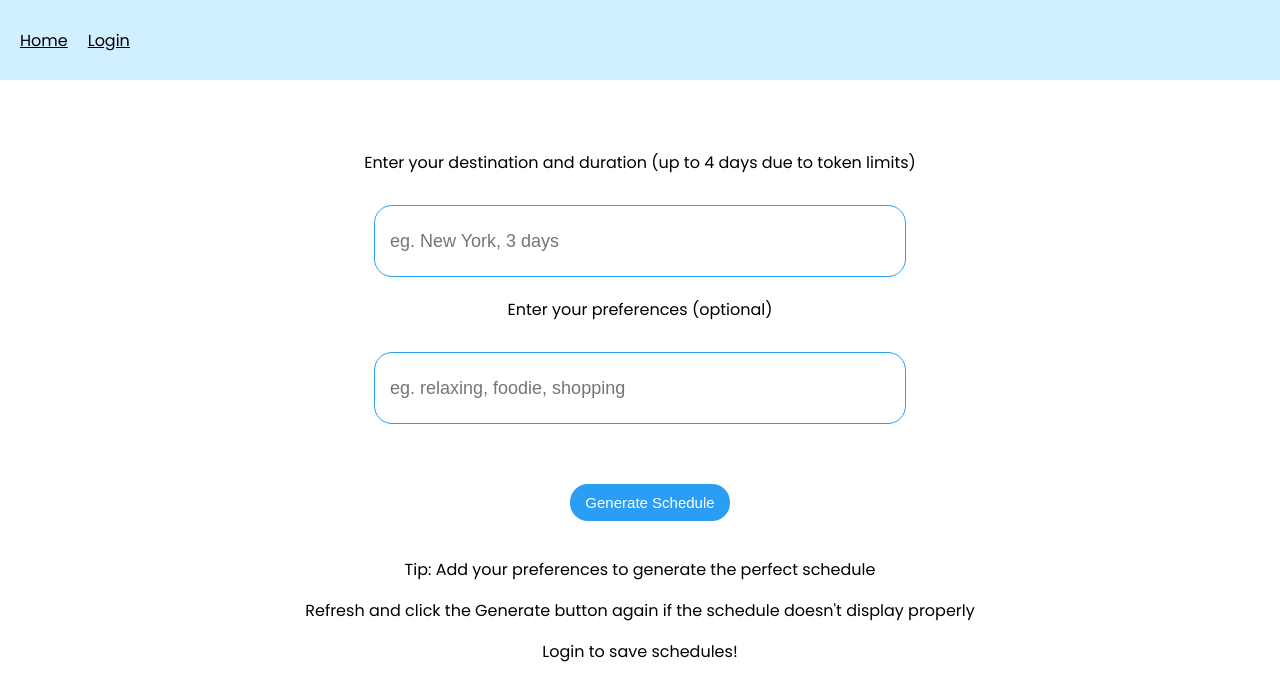
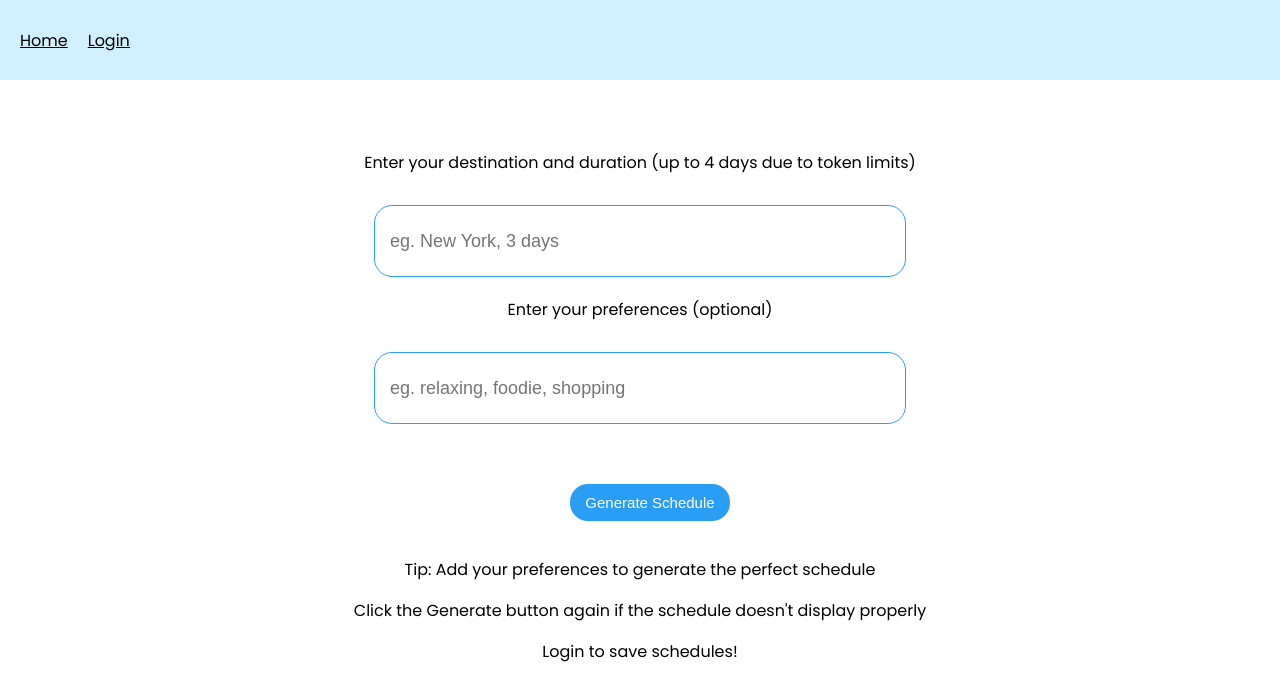
Before and after one commit to yenahlee/schedule-generator-frontend, a React (Create React App) app: page / in a window 1280 px wide. Shown: the top 700 px of the page. Built offline with nearby package versions, Linux system fonts and the light colour scheme; no server answers.

Commit message:
Update Main.jsx

```diff
--- a/src/pages/Main.jsx
+++ b/src/pages/Main.jsx
@@ -49,7 +49,7 @@ export const Main = () => {
         <div>
             <TripForm setGeneratedSchedule={setGeneratedSchedule} setTripDetails={setTripDetails} saveButtonStatus={saveButtonStatus} tripDetails={tripDetails} handleTripData={handleTripData}/>
             <p>Tip: Add your preferences to generate the perfect schedule</p>
-            <p>Refresh and click the Generate button again if the schedule doesn't display properly</p>
+            <p>Click the Generate button again if the schedule doesn't display properly</p>
             <p>Login to save schedules!</p>
 
 
```
